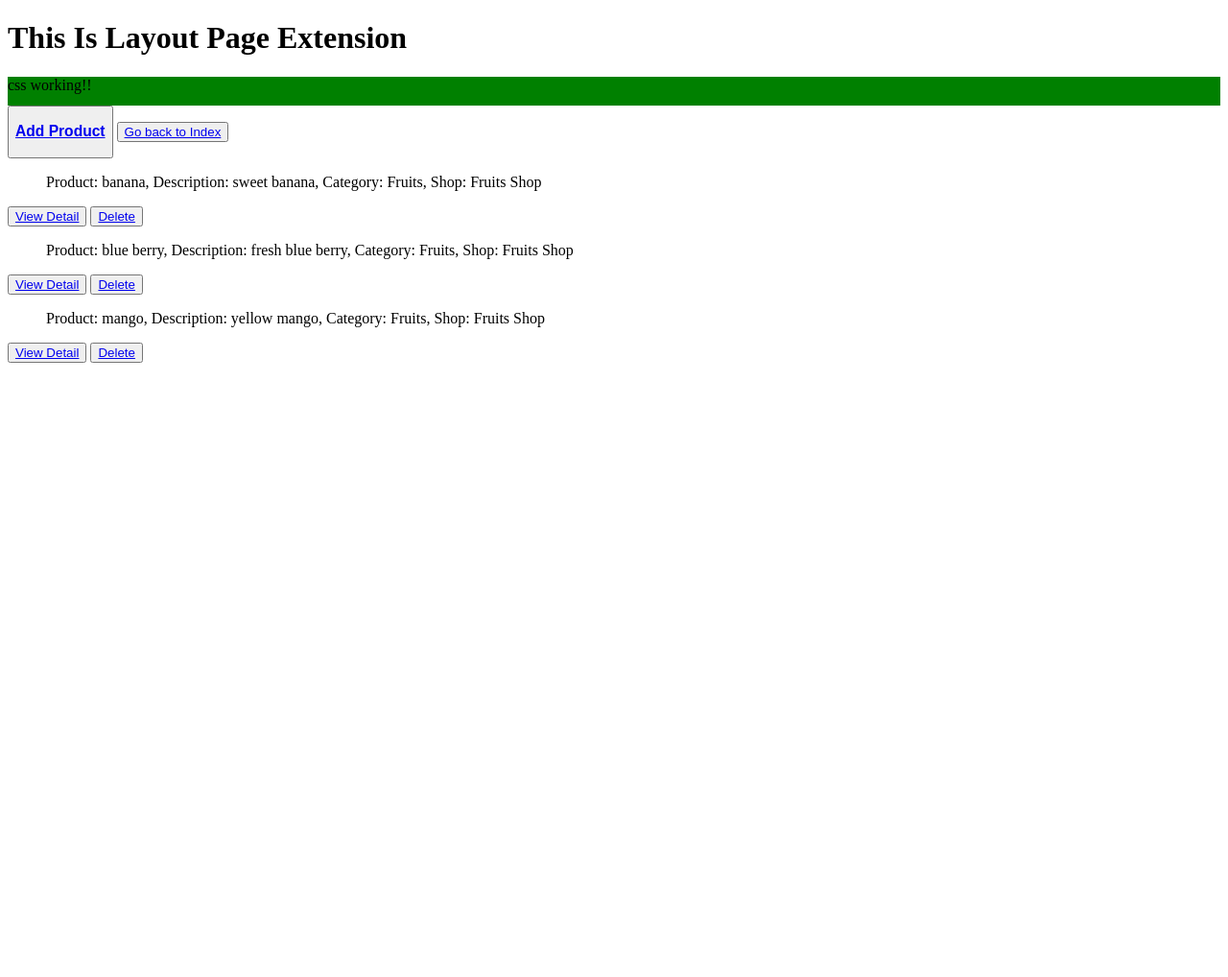
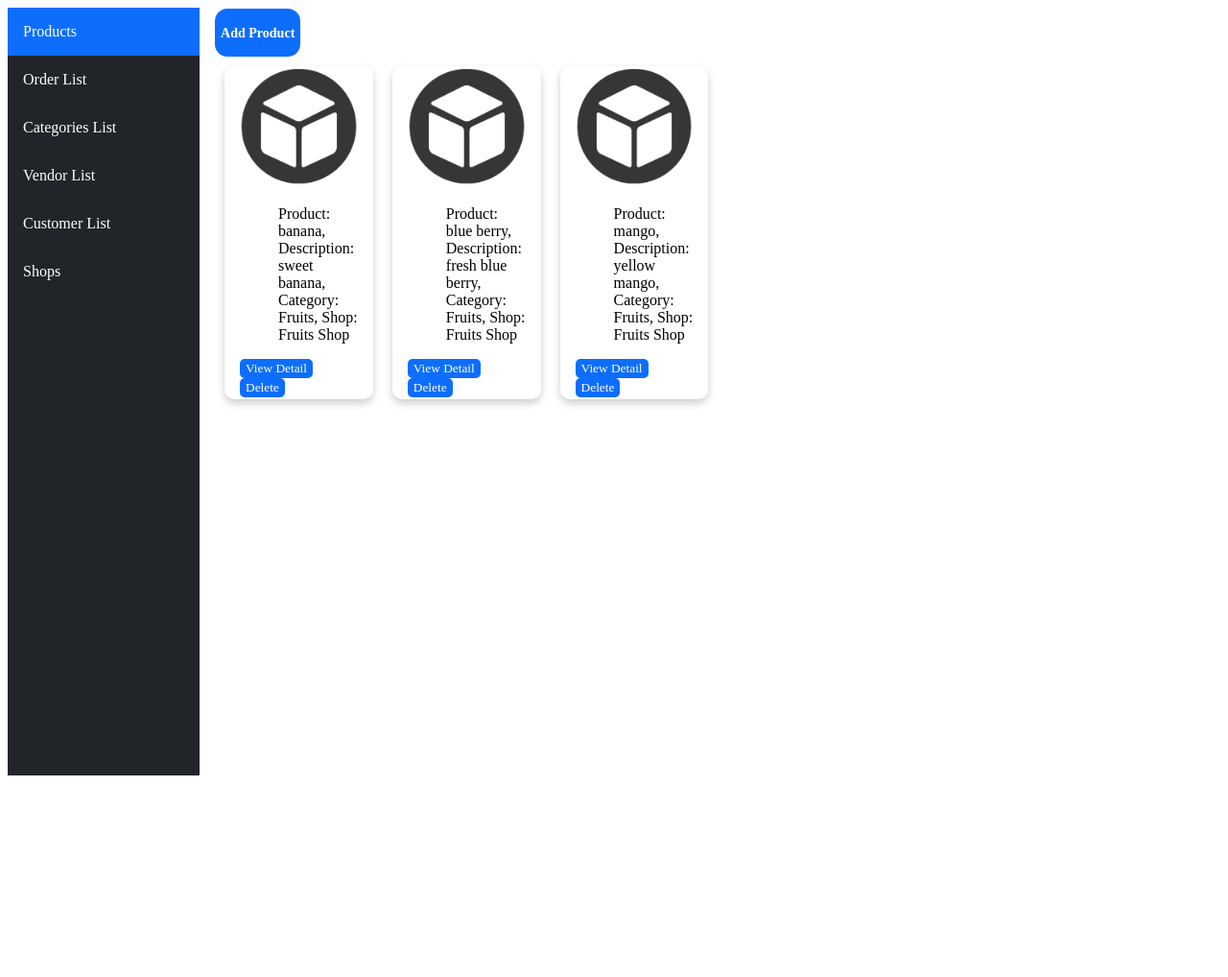
Before and after one commit to diyashrestha1999/update_ecommerce, a Django app: page /product/ in a window 1280 px wide. Shown: the whole page at 96% size. Before the commit the page ends 378 px from the top, so only its background shows below. Run offline with Django 4.2, Linux system fonts and the light colour scheme; data comes from the database, SQL or seed files in the repository; both versions use the stored data as it was after the commit.

Commit message:
css updated

```diff
--- a/ecommerce/settings.py
+++ b/ecommerce/settings.py
@@ -38,7 +38,8 @@ INSTALLED_APPS = [
     'django.contrib.messages',
     'django.contrib.staticfiles',
     'ecommerceApp',
-    'django_extensions'
+    'django_extensions',
+
 ]
 
 MIDDLEWARE = [
--- /dev/null
+++ b/ecommerceApp/static/css/products.css
@@ -0,0 +1,46 @@
+.main{
+  display: flex;
+}
+
+.card {
+  box-shadow: 0 4px 8px 0 rgba(0,0,0,0.2);
+  transition: 0.3s;
+  max-width: 15%;
+  max-height: 20%;
+  border-radius: 10px;
+  margin-top: 10px;
+  margin-bottom: 10px;
+  margin-left: 10px;
+  margin-right: 10px;
+  display:flex;
+
+}
+
+.card:hover {
+  box-shadow: 0 8px 16px 0 rgba(0,0,0,0.2);
+}
+
+.container {
+  padding: 2px 16px;
+}
+.button{
+  background-color: #0d6efd;
+  text-decoration: none;
+  border: none;
+  color: #fff;
+  height: 50px;
+  border-radius: 13px;
+  font-family: "Times New Roman", Times, serif;
+  font-size: 12px;
+
+
+}
+.button-small{
+  background-color: #0d6efd;
+  text-decoration: none;
+  border: none;
+  color: #fff;
+  height: 20px;
+  border-radius: 5px;
+  font-family: "Times New Roman", Times, serif;
+}
--- a/ecommerceApp/static/css/style.css
+++ /dev/null
@@ -1,5 +0,0 @@
-.nav{
-    background-color: green;
-    width:100%;
-    height: 30px;
-}
--- /dev/null
+++ b/ecommerceApp/static/css/stylesheet.css
@@ -0,0 +1,41 @@
+
+/* The side navigation menu */
+.sidebar {
+    margin: 0;
+
+    padding: 0;
+    width: 200px;
+    background-color:#212529;
+    position: fixed;
+    height: 100%;
+    overflow: auto;
+
+  }
+
+  /* Sidebar links */
+  .sidebar a {
+    display: block;
+    color: black;
+    padding: 16px;
+    text-decoration: none;
+    color: #fff;
+  }
+
+  /* Active/current link */
+  .sidebar a.active {
+    background-color: #0d6efd;
+    color: #fff;
+  }
+
+  /* Links on mouse-over */
+  .sidebar a:hover:not(.active) {
+    background-color: #555;
+    color: white;
+  }
+
+  /* Page content. The value of the margin-left property should match the value of the sidebar's width property */
+  div.content {
+    margin-left: 200px;
+    padding: 1px 16px;
+    height: 1000px;
+  }
--- a/ecommerceApp/templates/html/customer.html
+++ b/ecommerceApp/templates/html/customer.html
@@ -8,7 +8,7 @@
 <ul>
     <button><a href="{%url 'main:update-customer' customer.id%}">Update</a></button>
     <button><a href="{%url 'main:delete-customer' customer.id%}">Delete</a></button>
-    <button><a href="{%url 'main:displayCustomer'%}">Go back to customer list</a></button>
+
 </ul>
 
 {%endblock%}
--- a/ecommerceApp/templates/html/customerList.html
+++ b/ecommerceApp/templates/html/customerList.html
@@ -2,7 +2,7 @@
 {%block body%}
 <h1>Customer List</h1>
 <button> <a href="{%url 'main:add-customer'%}"><h1>Add Customer</h1></a></button>
-<button><a href="{%url 'main:index'%}">Go back to Index</a></button>
+
 {%for customer in customers%}
     <ul>ID-:{{customer.id}} Customer Name:- {{customer.name}}
 
--- a/ecommerceApp/templates/html/layout.html
+++ b/ecommerceApp/templates/html/layout.html
@@ -7,15 +7,31 @@
     </title>
 
     {% load static %}
-    <link rel="stylesheet" type="text/css" href="{% static 'css/style.css' %}" />
+    <link rel="stylesheet"  href="{% static 'css/stylesheet.css' %}" />
 
 </head>
 
 <body>
-    <h1>This Is Layout Page Extension</h1>
-   <div class="nav">css working!!</div>
+
+    <div>
+        <div class="sidebar">
+            <a class="active" href="{%url 'main:product'%}">Products</a>
+            <a href="{%url 'main:order'%}">Order List</a>
+            <a href="{%url 'main:category'%}">Categories List</a>
+            <a href="{%url 'main:displayVendor'%}">Vendor List</a>
+            <a href="{%url 'main:displayCustomer'%}">Customer List</a>
+            <a href="{%url 'main:shoplist'%}">Shops</a>
+          </div>
+    </div>
+
+
+
+
+  <div class="content">
     {%block body%}
     {% endblock %}
+  </div>
+
 </body>
 
 </html>
--- a/ecommerceApp/templates/html/orderlist.html
+++ b/ecommerceApp/templates/html/orderlist.html
@@ -1,7 +1,7 @@
 {%extends "html/layout.html"%}
 {%block body%}
 <h1>Order List</h1>
-<button><a href="{%url 'main:index'%}">Go back to Index</a></button>
+
 {%for order in orders%}
     <ul>{{order}}</ul>
     <button><a href="{%url 'main:order-detail' order.id%}">View Detail</a></button>
--- a/ecommerceApp/templates/html/product.html
+++ b/ecommerceApp/templates/html/product.html
@@ -1,20 +1,31 @@
 {%extends "html/layout.html"%}
 {%block body%}
-<button><a href="{%url 'main:add-product'%}"><h3>Add Product</h3></a></button>
-<button><a href="{%url 'main:index'%}">Go back to Index</a></button>
+
+{% load static %}
+<link rel="stylesheet" href="{% static 'css/products.css' %}" />
+<button class="button"><a class="button" href="{%url 'main:add-product'%}">
+        <h3>Add Product</h3>
+</a></button>
+
+<div class="main">
         {%for product in products%}
+        <div class="card">
 
+                <div class="container">
+                        <img src="../icon/product.jpg" alt="Avatar" style="width:100%">
                         <ul>Product: {{product.name}},
                                 Description: {{product.description}},
                                 Category: {{product.category.name}},
                                 Shop: {% for shop in product.shop.all %}{{ shop.name }}{% endfor %}</ul>
 
-                <button>
-                <a href="{%url 'main:product-detail' product.id %}">View Detail</a>
+                        <button class="button-small">
+                                <a class="button-small" href="{%url 'main:product-detail' product.id %}">View Detail</a>
                         </button>
-                <button >
-                        <a href="{%url 'main:delete-product' product.id %}">Delete</a>
+                        <button class="button-small">
+                                <a class="button-small" href="{%url 'main:delete-product' product.id %}">Delete</a>
                         </button>
+                </div>
+
+        </div>
         {%endfor%}
-
 {% endblock %}
--- a/ecommerceApp/templates/html/vendor.html
+++ b/ecommerceApp/templates/html/vendor.html
@@ -9,7 +9,7 @@
 <ul>
     <button><a href="{%url 'main:update-vendor' vendor.id%}">Update</a></button>
     <button><a href="{%url 'main:delete-vendor' vendor.id%}">Delete</a></button>
-    <button><a href="{%url 'main:displayVendor'%}">Go back to vendor list</a></button>
+
 </ul>
 
 {%endblock%}
--- a/ecommerceApp/templates/html/vendorList.html
+++ b/ecommerceApp/templates/html/vendorList.html
@@ -2,7 +2,7 @@
 {%block body%}
 <h1>Vendor List</h1>
 <button> <a href="{%url 'main:add-vendor'%}"><h1>Add Vendor</h1></a></button>
-<button><a href="{%url 'main:index'%}">Go back to Index</a></button>
+<!-- <button><a href="{%url 'main:index'%}">Go back to Index</a></button> -->
 {%for vendor in lists%}
     <ul>ID-:{{vendor.id}} Vendor Name:- {{vendor.name}}</ul>
     <button><a href="{%url 'main:vendor-profile' vendor.id%}">View Detail</a></button>
```
Also changed, not shown: ecommerceApp/templates/html/index.html (+14 -9 lines), db.sqlite3, ecommerceApp/icon/product.jpg (added). Lines whose indentation alone changed are shown as unchanged.
